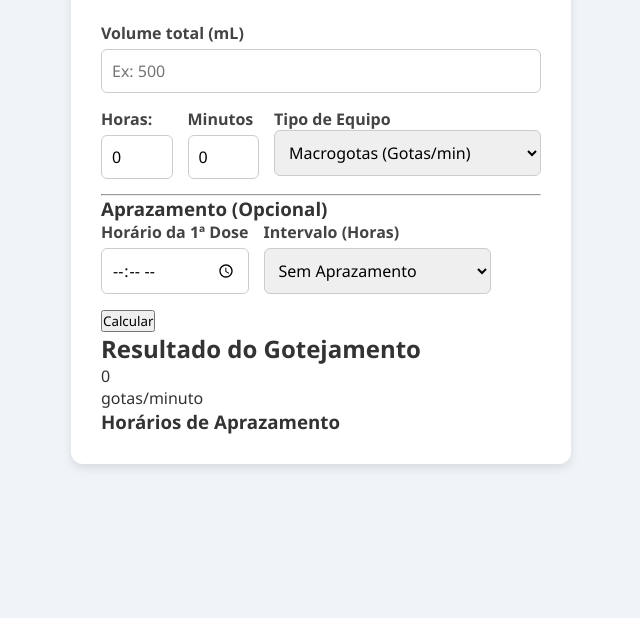
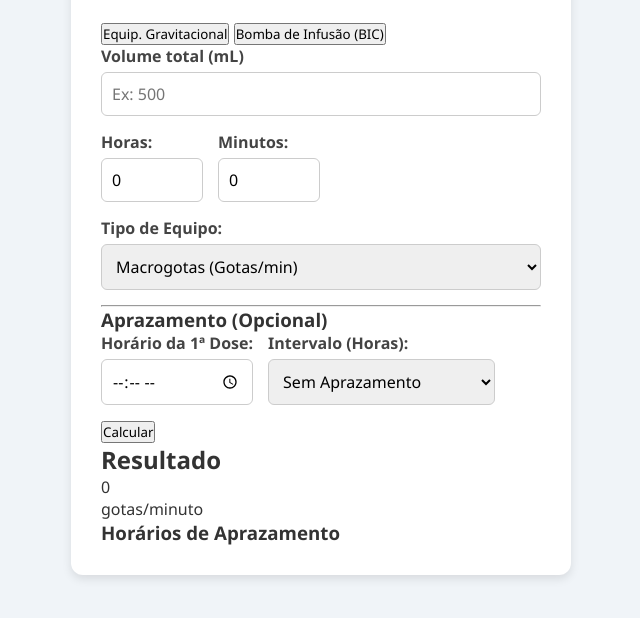
Before and after one commit to Thiaago45/calculadora-gotejamento-enfermagem, a plain HTML site: page index.html in a window 1280 px wide. Shown: the part 112-730 px from the top of the page, without its empty margins (319-959 px from the left). Drawn offline with Linux system fonts and the light colour scheme.

Commit message:
Add mode buttons bic and update form structure

```diff
--- a/index.html
+++ b/index.html
@@ -14,45 +14,51 @@
         </header>
 
         <main>
+            <!-- Botões de Modo -->
+            <div class="modo-container">
+                <button type="button" class="btn-modo active" id="btn-gravitacional">Equip. Gravitacional</button>
+                <button type="button" class="btn-modo" id="btn-bic">Bomba de Infusão (BIC)</button>
+            </div>
+
             <form id="calc-form">
-                <!-- Campo de Volume -->
+                <!-- Volume -->
                 <div class="form-group">
                     <label for="volume">Volume total (mL)</label>
                     <input type="number" id="volume" placeholder="Ex: 500" required min="1">
                 </div>
 
-                <!-- Linha com Horas, Minutos e Tipo de Equipo -->
+                <!-- Tempo -->
                 <div class="form-row">
                     <div class="form-group">
                         <label for="tempo-horas">Horas:</label>
-                        <input type="number" id="tempo-horas" placeholder="Ex:2" min="0" max="24" value="0">
+                        <input type="number" id="tempo-horas" placeholder="Ex: 2" min="0" max="24" value="0">
                     </div>
                     <div class="form-group">
-                        <label for="tempo-minutos">Minutos</label>
-                        <input type="number" id="tempo-minutos" placeholder="Ex:30" min="0" max="59" value="0">
+                        <label for="tempo-minutos">Minutos:</label>
+                        <input type="number" id="tempo-minutos" placeholder="Ex: 30" min="0" max="59" value="0">
                     </div>
+                </div>
 
-                    <div class="form-hora">
-                        <label for="equipo">Tipo de Equipo</label>
-                        <select id="equipo">
-                            <option value="macrogotas">Macrogotas (Gotas/min)</option>
-                            <option value="microgotas">Microgotas (Microgotas/min)</option>
-                        </select>
-                    </div>
-                </div> <!-- Fechamento correto da primeira form-row -->
+                <!-- Equipo (Ocultado no Modo BIC) -->
+                <div class="form-group" id="grupo-equipo">
+                    <label for="equipo">Tipo de Equipo:</label>
+                    <select id="equipo">
+                        <option value="macrogotas">Macrogotas (Gotas/min)</option>
+                        <option value="microgotas">Microgotas (Microgotas/min)</option>
+                    </select>
+                </div>
 
                 <hr>
 
                 <h3>Aprazamento (Opcional)</h3>
 
-                <!-- Linha com Horário e Intervalo -->
                 <div class="form-row">
                     <div class="form-group">
-                        <label for="hora-inicio">Horário da 1ª Dose</label>
+                        <label for="hora-inicio">Horário da 1ª Dose:</label>
                         <input type="time" id="hora-inicio">
                     </div>
                     <div class="form-group">
-                        <label for="intervalo">Intervalo (Horas)</label>
+                        <label for="intervalo">Intervalo (Horas):</label>
                         <select id="intervalo">
                             <option value="">Sem Aprazamento</option>
                             <option value="4">De 4 em 4h (6x ao dia)</option>
@@ -62,13 +68,13 @@
                             <option value="24">De 24 em 24h (1x ao dia)</option>
                         </select>
                     </div>
-                </div> <!-- Fechamento da segunda form-row -->
+                </div>
 
                 <button type="submit" id="btn-calcular">Calcular</button>
             </form>
 
             <section id="resultado" class="hidden">
-                <h2>Resultado do Gotejamento</h2>
+                <h2>Resultado</h2>
                 <div class="card-resultado">
                     <p id="valor-gotejamento">0</p>
                     <span id="unidade-gotejamento">gotas/minuto</span>
```
